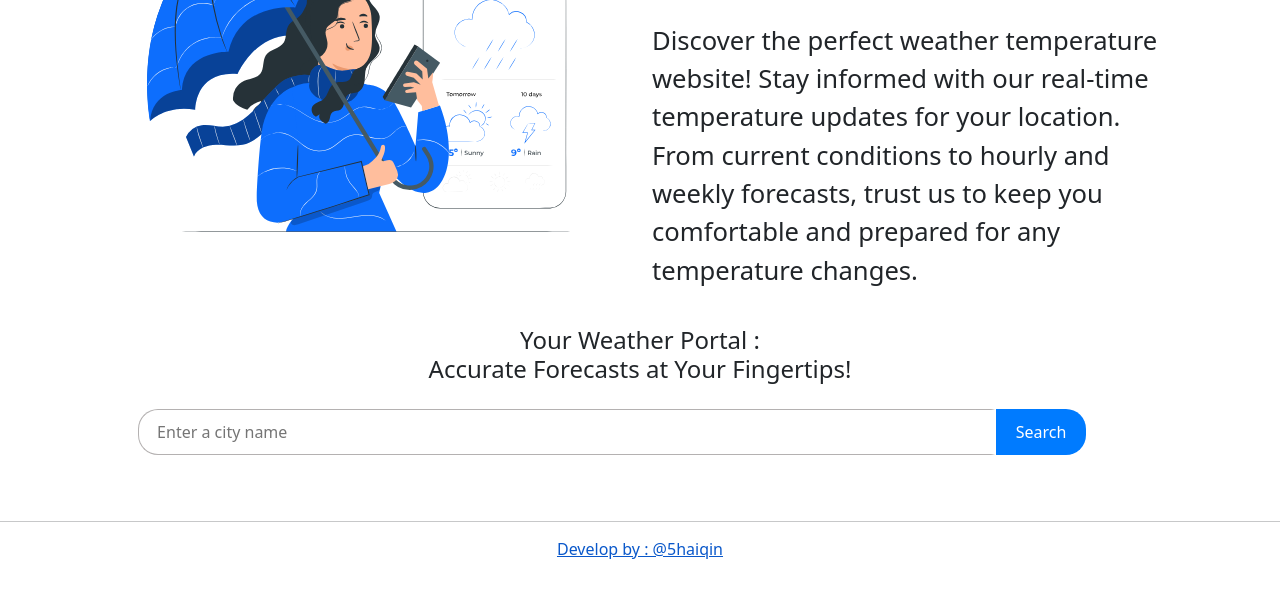
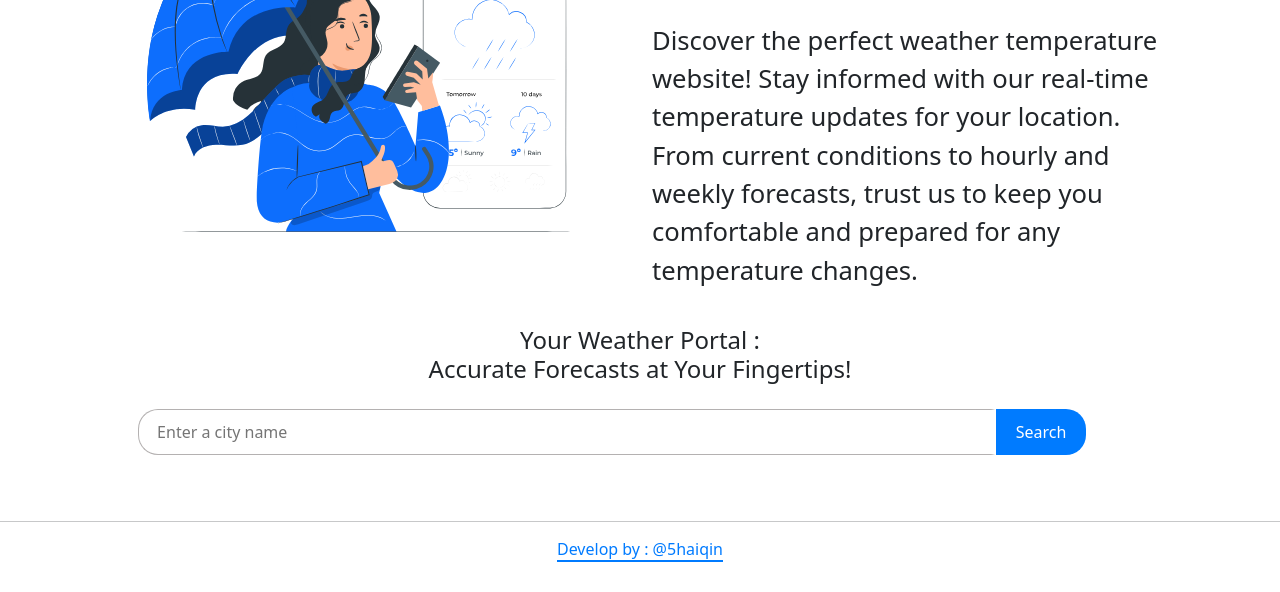
Before and after one commit to 5haiqin/Cloud-Watch, a plain HTML site: page index.html in a window 1280 px wide. In both pictures the pointer is over the link "Develop by : @5haiqin". Shown: the part 249-841 px from the top of the page. Drawn offline with nearby package versions, Linux system fonts and the light colour scheme.

Commit message:
Update style.css

```diff
--- a/style.css
+++ b/style.css
@@ -206,3 +206,12 @@ nav{
     font-size: 25px;
     font-family: "Roboto";
 }
+footer a{
+    text-decoration: none;
+    color: black;
+}
+footer a:hover{
+    color: #007bff;
+    border-bottom: 2px solid #007bff;
+    transition: all 0.2s;
+}
```
